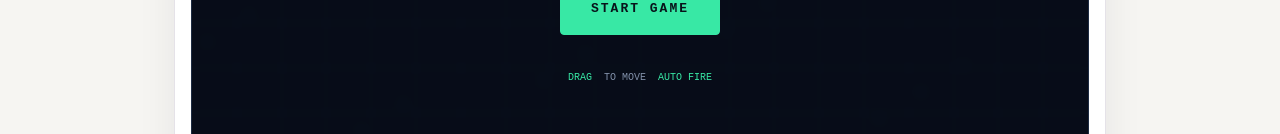
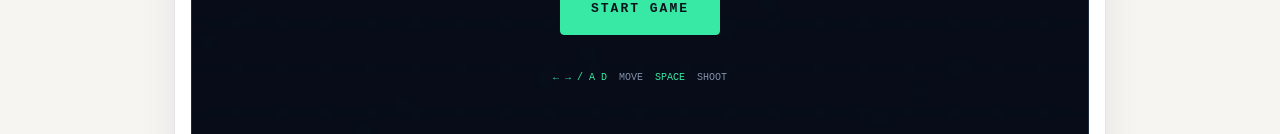
Before and after one commit to bouvet-ofykse/Blog-nextjs, a Next.js app: page /games/bug-invaders in a window 1280 px wide. Shown: the part 818-952 px from the top of the page. Built offline with nearby package versions, Linux system fonts and the light colour scheme.

Commit message:
game instructions for touch screens

```diff
--- a/src/components/games/bug-invaders/game-overlay.tsx
+++ b/src/components/games/bug-invaders/game-overlay.tsx
@@ -1,4 +1,6 @@
 "use client";
+
+import { useEffect, useState } from "react";
 
 interface GameOverlayProps {
     state: "menu" | "playing" | "paused";
@@ -11,6 +13,12 @@ export default function GameOverlay({
                                         onStart,
                                         onResume,
                                     }: GameOverlayProps) {
+    const [isTouchDevice, setIsTouchDevice] = useState(false);
+
+    useEffect(() => {
+        setIsTouchDevice(navigator.maxTouchPoints > 0 || "ontouchstart" in window);
+    }, []);
+
     if (state === "playing") return null;
 
     return (
@@ -38,16 +46,21 @@ export default function GameOverlay({
                 </button>
 
                 {state === "menu" && (
-                    // <div className="gameInstructions">
-                    //     <span>← → / A D</span>
-                    //     <span>MOVE</span>
-                    //     <span>SPACE</span>
-                    //     <span>SHOOT</span>
-                    // </div>
                     <div className="gameInstructions">
-                        <span>DRAG</span>
-                        <span>TO MOVE</span>
-                        <span>AUTO FIRE</span>
+                        {isTouchDevice ? (
+                            <>
+                                <span>DRAG</span>
+                                <span>TO MOVE</span>
+                                <span>AUTO FIRE</span>
+                            </>
+                        ) : (
+                            <>
+                                <span>← → / A D</span>
+                                <span>MOVE</span>
+                                <span>SPACE</span>
+                                <span>SHOOT</span>
+                            </>
+                        )}
                     </div>
                 )}
             </div>
```
